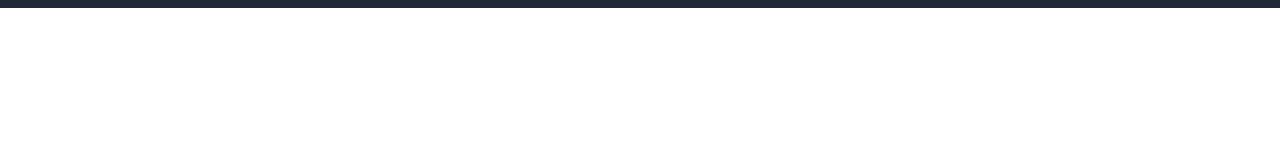
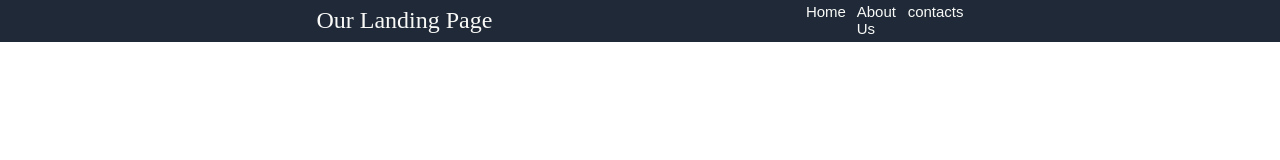
Before and after one commit to massaillon/Landing-page-with-Sara, a plain HTML site: page index.html in a window 1280 px wide. Drawn offline with Linux system fonts and the light colour scheme.

Commit message:
start styling on css

```diff
--- a/index.html
+++ b/index.html
@@ -8,9 +8,15 @@
 <body>
 <!-- Below is the empty html element for the NavBar-->
 <div id="navbar">
-    <div class="logo"></div>
+    <div class="logo">Our Landing Page</div>
     <div class="menu-section">
-        <div class="menu-button"></div>
+        <div class="menu-button">
+            <li>
+                <a href="#">Home</a>
+                <a href="#">About Us</a>
+                <a href="#">contacts</a>
+            </li>
+        </div>
     </div>
 </div>
 <!-- Below is the empty html element for the sliders and intro message-->
--- a/stylesheet.css
+++ b/stylesheet.css
@@ -6,3 +6,31 @@ padding: 5px;
 align-items: center;
 justify-content:space-evenly;
 }
+
+.logo{
+    color: #f9faf8;
+    font-size: 24px;
+}
+
+.menu-section{
+     display: flex;
+     border: 15px;
+     border-color: orange;
+    font-size: 15px;
+    justify-content: space-between;
+}
+
+a{
+    text-decoration: none;
+    color: #f9faf8;
+    font-family: sans-serif;
+    flex: 1;
+}
+li{
+    display: flex;
+    justify-content: space-between;
+}
+.menu-button{
+    display: flex;
+    gap: 25px;
+}
```
